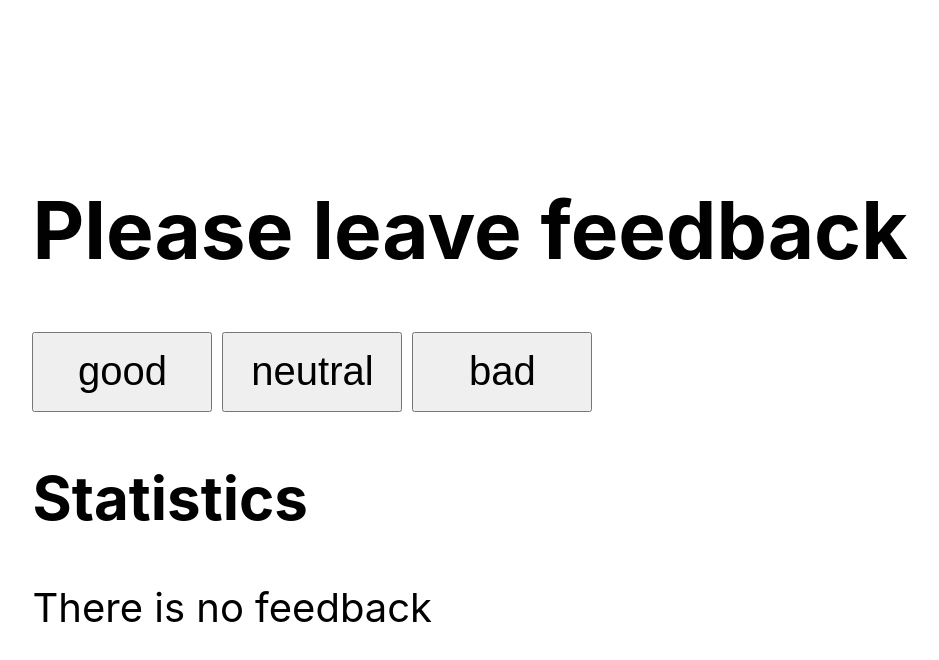
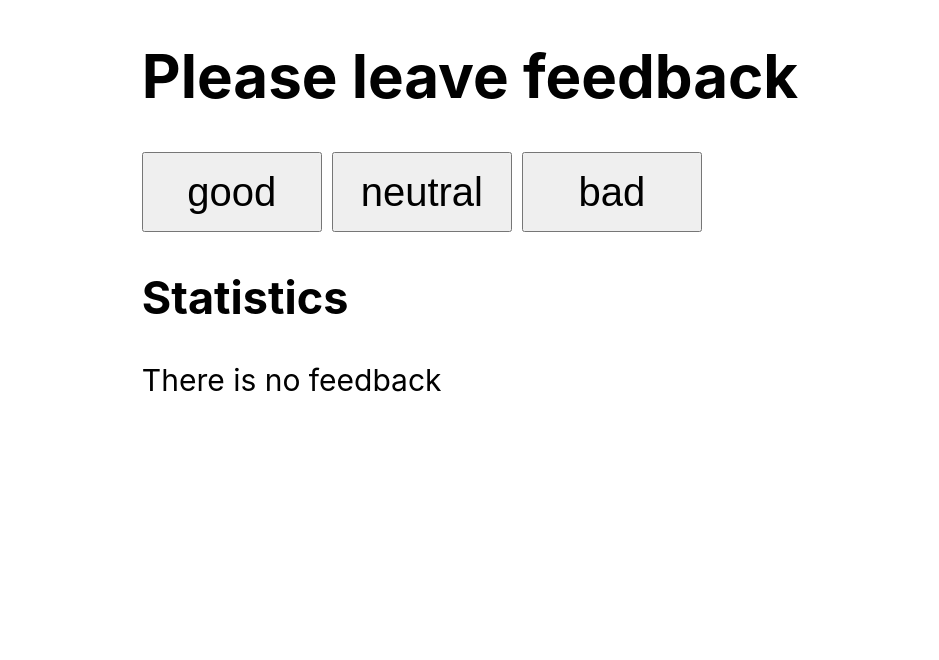
Before and after one commit to xwinkX/goit-react-hw-02-feedback, a React (Create React App) app: page / in a window 1280 px wide. Shown: the top 660 px of the page, without its empty margins (170-1109 px from the left). Built offline with nearby package versions, Linux system fonts and the light colour scheme.

Commit message:
Update App.jsx

```diff
--- a/src/components/App.jsx
+++ b/src/components/App.jsx
@@ -35,11 +35,10 @@ class App extends React.Component {
     return (
       <div
         style={{
-          height: '100vh',
           display: 'flex',
           justifyContent: 'center',
           alignItems: 'center',
-          fontSize: 40,
+          fontSize: 30,
           color: '#010101'
         }}
       >
```
